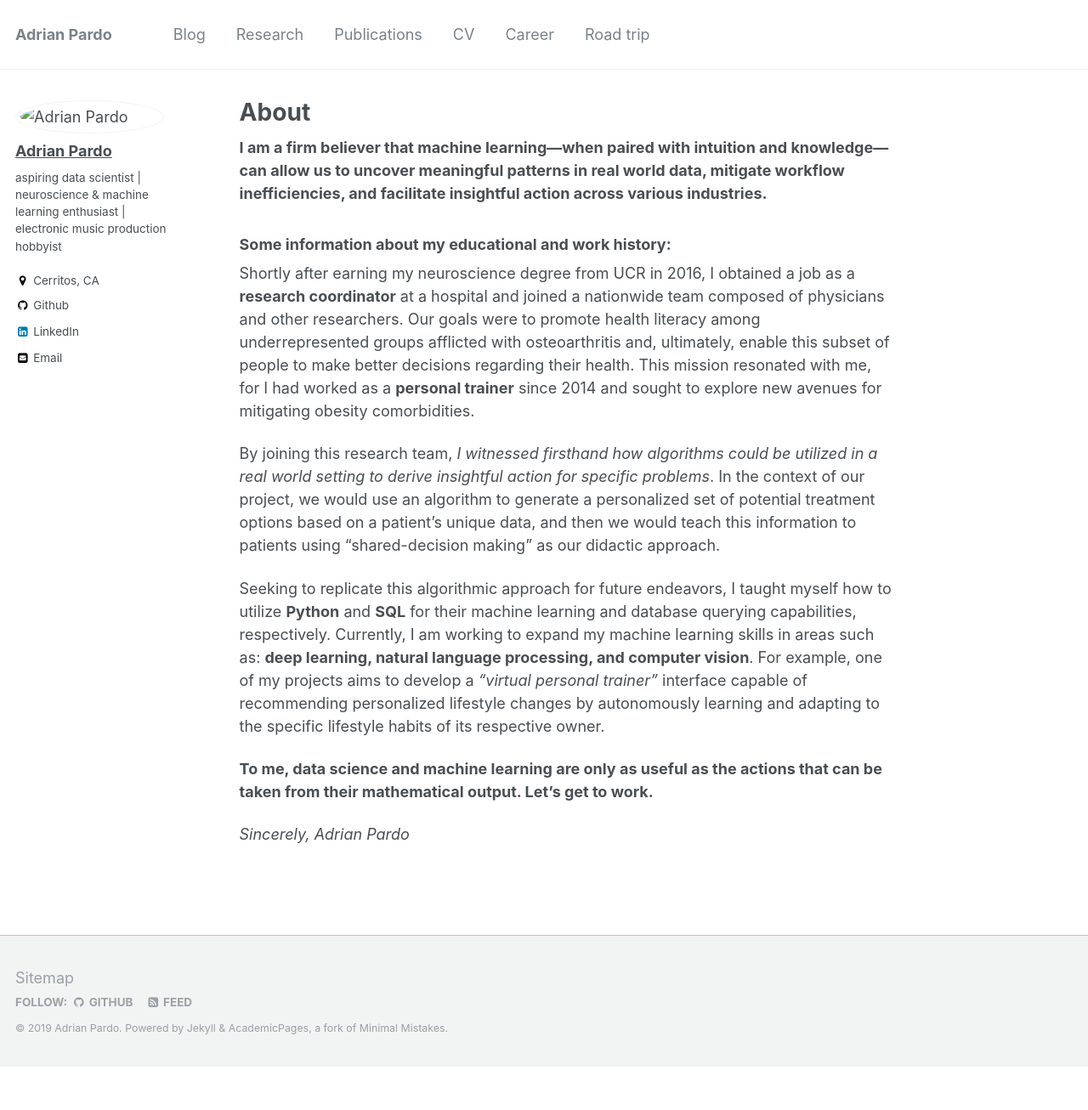
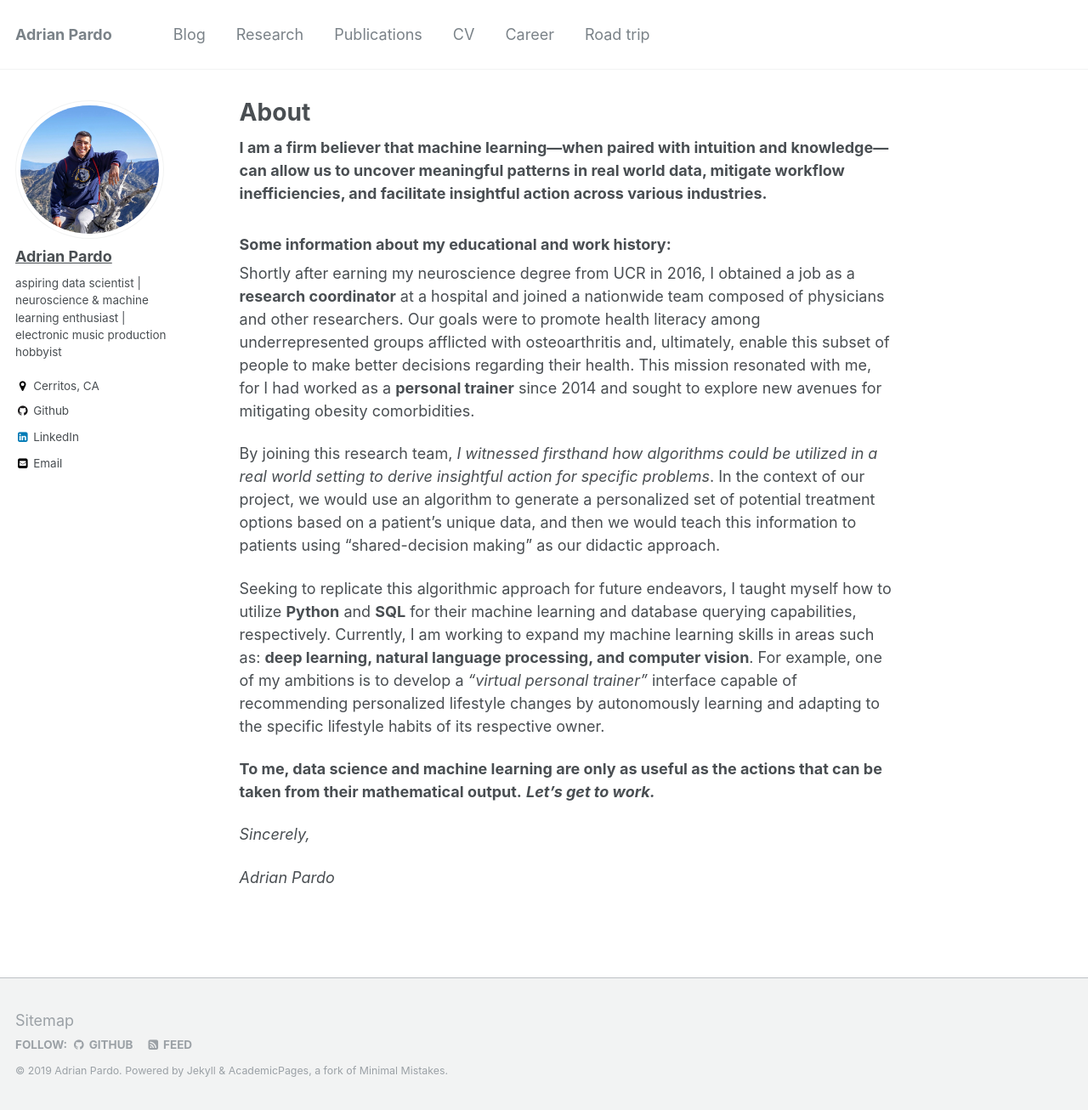
Before and after one commit to adrian-pardo/adrian-pardo.github.io, a Jekyll site: the page built from _pages/about.md, in a window 1280 px wide and 1306 px high. Shown: the whole window at 85% size. Built offline with Jekyll 4.4.1, drawn with Linux system fonts in a browser that asks for light colours.

Commit message:
picture settings

```diff
--- a/_config.yml
+++ b/_config.yml
@@ -79,7 +79,7 @@ analytics:
 # Site Author
 author:
   name             : "Adrian Pardo"
-  avatar           : "/images/Adrian_Pardo.jpg"
+  avatar           : "Adrian_Pardo.JPG"
   bio              : "aspiring data scientist | neuroscience & machine learning enthusiast | electronic music production hobbyist"
   location         : "Cerritos, CA"
   employer         :
--- a/_pages/about.md
+++ b/_pages/about.md
@@ -17,9 +17,10 @@ Shortly after earning my neuroscience degree from UCR in 2016, I obtained a job
 
 By joining this research team, *I witnessed firsthand how algorithms could be utilized in a real world setting to derive insightful action for specific problems*. In the context of our project, we would use an algorithm to generate a personalized set of potential treatment options based on a patient’s unique data, and then we would teach this information to patients using “shared-decision making” as our didactic approach.
 
-Seeking to replicate this algorithmic approach for future endeavors, I taught myself how to utilize **Python** and **SQL** for their machine learning and database querying capabilities, respectively. Currently, I am working to expand my machine learning skills in areas such as: **deep learning, natural language processing, and computer vision**. For example, one of my projects aims to develop a *“virtual personal trainer”* interface capable of recommending personalized lifestyle changes by autonomously learning and adapting to the specific lifestyle habits of its respective owner.
+Seeking to replicate this algorithmic approach for future endeavors, I taught myself how to utilize **Python** and **SQL** for their machine learning and database querying capabilities, respectively. Currently, I am working to expand my machine learning skills in areas such as: **deep learning, natural language processing, and computer vision**. For example, one of my ambitions is to develop a *“virtual personal trainer”* interface capable of recommending personalized lifestyle changes by autonomously learning and adapting to the specific lifestyle habits of its respective owner.
 
-**To me, data science and machine learning are only as useful as the actions that can be taken from their mathematical output. Let’s get to work.**
+**To me, data science and machine learning are only as useful as the actions that can be taken from their mathematical output.** ***Let’s get to work.***
 
 *Sincerely,*
+
 *Adrian Pardo*
```
